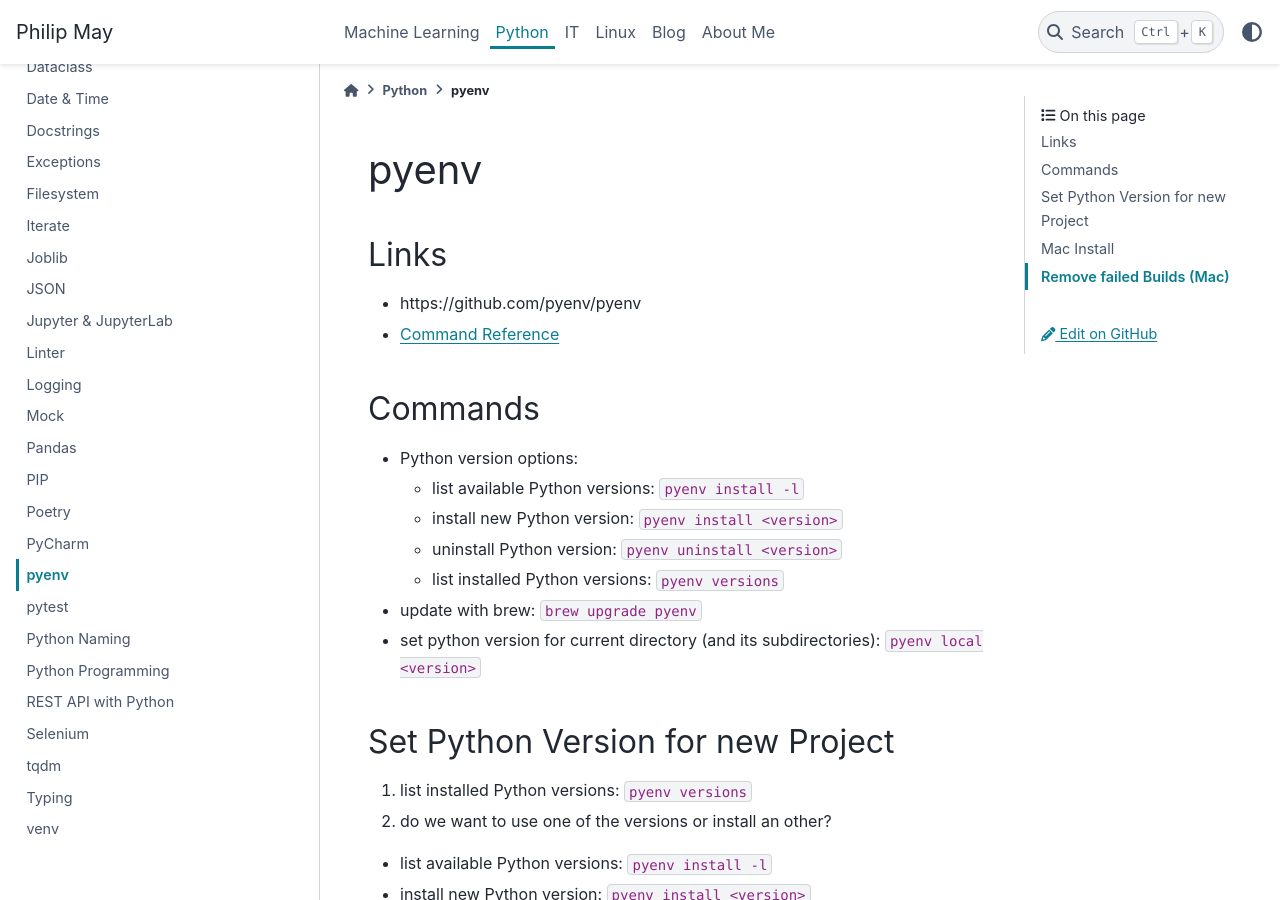
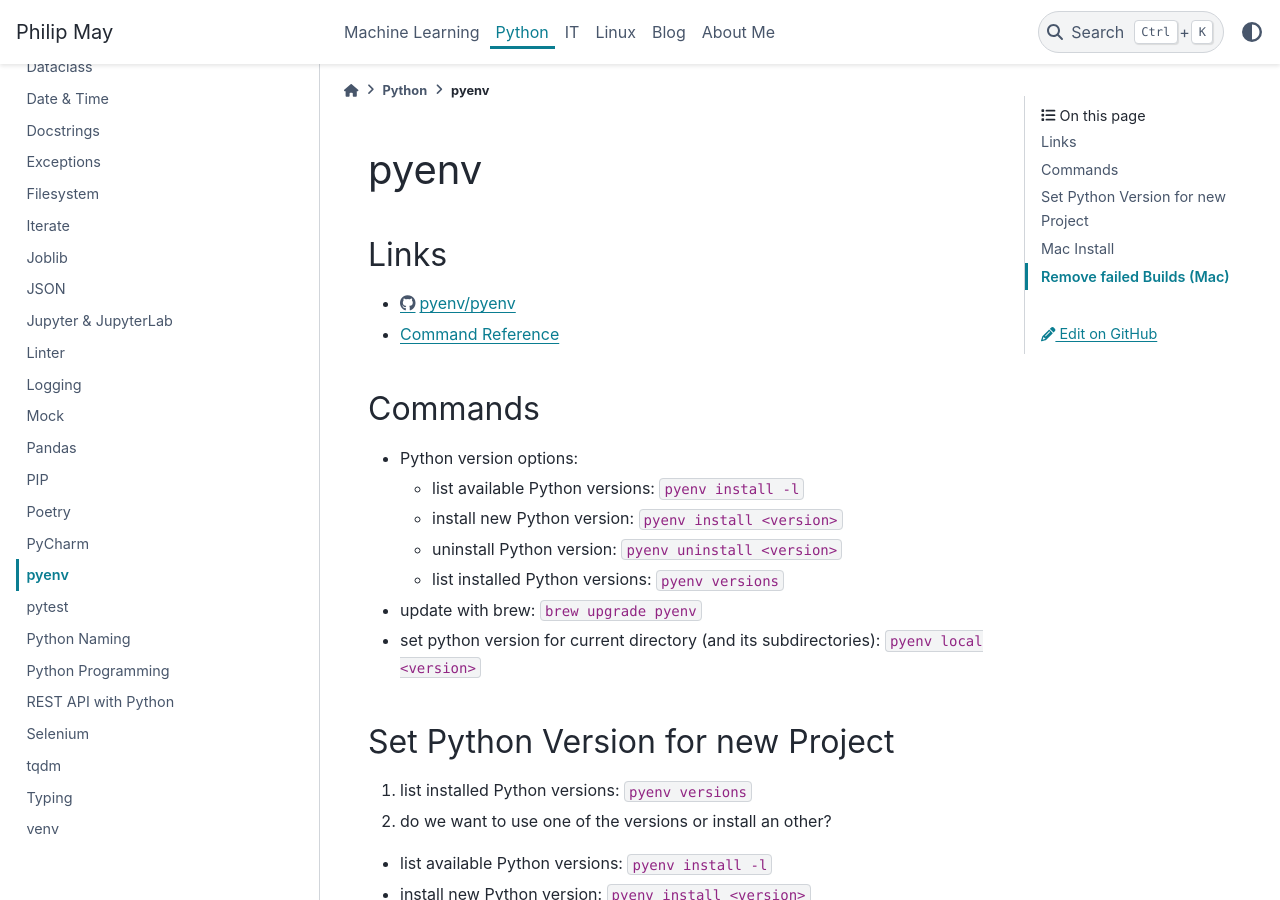
Before and after one commit to PhilipMay/PhilipMay_org, a Sphinx documentation site: the page built from source/python/pyenv.md, in a window 1280 px wide and 900 px high. Built offline with Sphinx 7.4.7 and the PyData theme 0.15.4, drawn with Linux system fonts in a browser that asks for light colours; comment, search, counter and statistics services are not loaded.

Commit message:
Update pyenv.md

```diff
--- a/source/python/pyenv.md
+++ b/source/python/pyenv.md
@@ -2,7 +2,7 @@
 
 ## Links
 
-- https://github.com/pyenv/pyenv
+- <https://github.com/pyenv/pyenv>
 - [Command Reference](https://github.com/pyenv/pyenv/blob/master/COMMANDS.md)
 
 ## Commands
```
